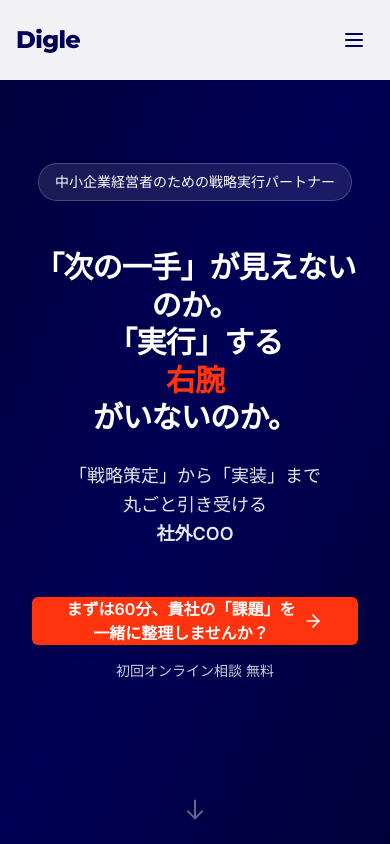
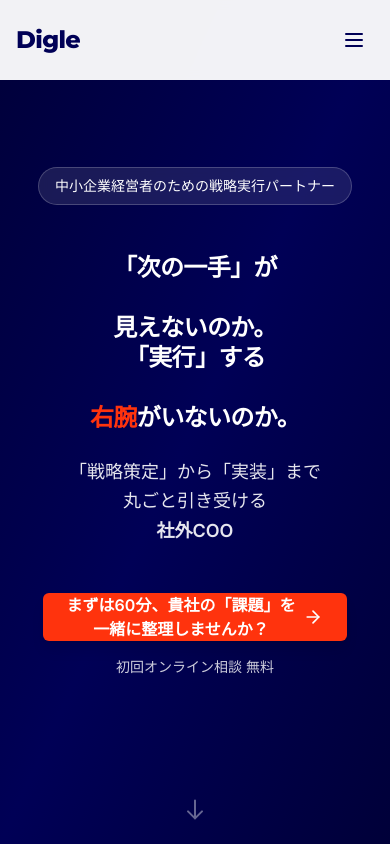
Before and after one commit to digle-matsu/Digle_LP_ver1.0, a Next.js app: page / in a window 390 px wide. Shown: the top 844 px of the page. Built offline with nearby package versions, Linux system fonts and the light colour scheme.

Commit message:
Update hero-section.tsx「スマホ最適化⑤」

```diff
--- a/components/sections/hero-section.tsx
+++ b/components/sections/hero-section.tsx
@@ -8,6 +8,7 @@ export function HeroSection() {
   const handleContactClick = () => {
     window.open('https://docs.google.com/forms/d/e/1FAIpQLSdGL5TXYHzgEqF_UxdUywJPyXwicdM3MLuXcz1BuEMVkxbPDA/viewform?usp=header', '_blank');
   };
+
 
   return (
     <section className="relative min-h-screen flex items-center justify-center overflow-hidden bg-gradient-to-br from-navy-800 via-navy-700 to-navy-800">
@@ -35,13 +36,16 @@ export function HeroSection() {
             initial={{ opacity: 0, y: 20 }}
             animate={{ opacity: 1, y: 0 }}
             transition={{ delay: 0.3 }}
-            className="text-3xl sm:text-5xl md:text-6xl lg:text-7xl font-bold text-white mb-6 leading-tight tracking-tight px-2"
+            className="text-2xl sm:text-4xl md:text-6xl lg:text-7xl font-bold text-white mb-6 leading-tight tracking-tight px-2"
           >
-            <span className="block md:inline">「次の一手」が見えないのか。</span>
+            <span className="block sm:inline">「次の一手」が</span>
+            <br className="sm:hidden" />
+            <span className="block sm:inline">見えないのか。</span>
             <br className="hidden md:block" />
-            <span className="block md:inline">「実行」する</span>
+            <span className="block sm:inline">「実行」する</span>
+            <br className="sm:hidden" />
             <span className="text-orange-500">右腕</span>
-            <span className="block md:inline">がいないのか。</span>
+            <span className="sm:inline">がいないのか。</span>
           </motion.h1>
 
           <motion.p
@@ -54,6 +58,7 @@ export function HeroSection() {
             <span className="block md:inline md:ml-1">丸ごと引き受ける</span>
             <span className="font-semibold">社外COO</span>
           </motion.p>
+
 
           <motion.div
             initial={{ opacity: 0, y: 20 }}
```
